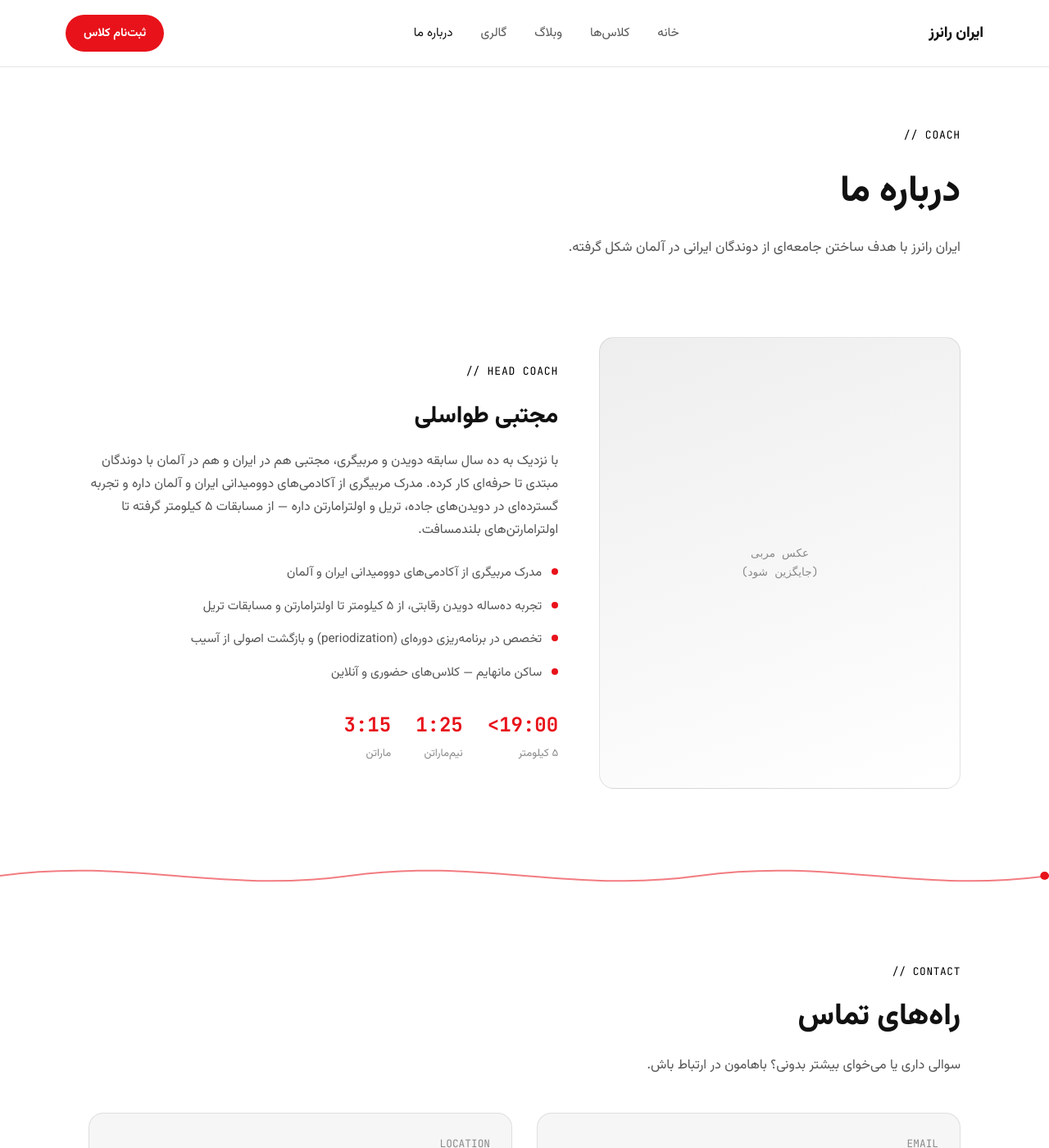
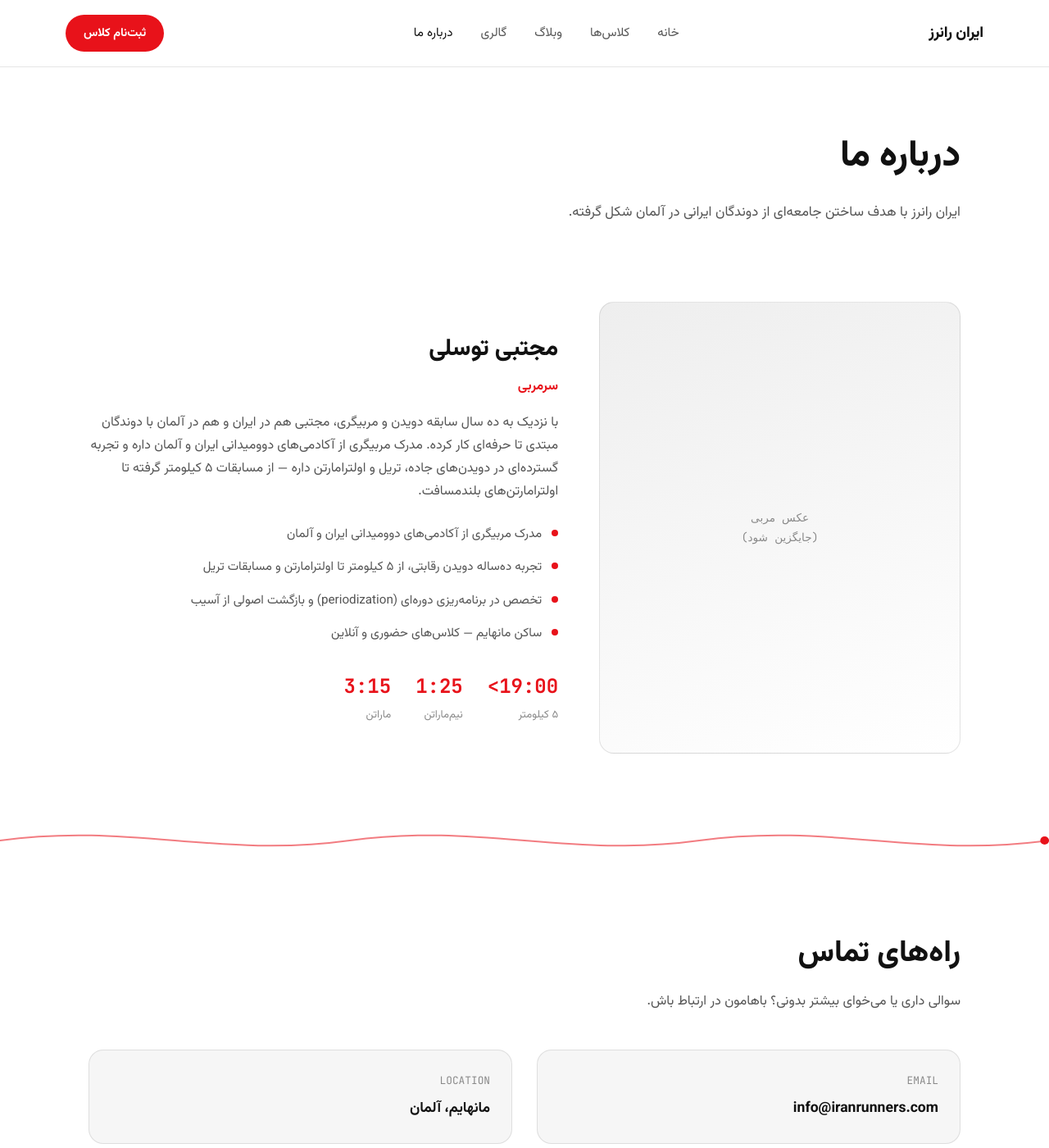
Before and after one commit to mojtabatavassolii-png/iranrunners-website, a Jekyll site: the page built from about.html, in a window 1280 px wide and 1400 px high. Shown: the whole window at 82% size. Built offline with Jekyll 4.4.1, drawn with Linux system fonts in a browser that asks for light colours.

Commit message:
Update about.html

```diff
--- a/about.html
+++ b/about.html
@@ -6,7 +6,6 @@
 ---
 <section class="page-hero">
   <div class="wrap">
-    <span class="eyebrow">// COACH</span>
     <h1>درباره ما</h1>
     <p>ایران رانرز با هدف ساختن جامعه‌ای از دوندگان ایرانی در آلمان شکل گرفته.</p>
   </div>
@@ -14,27 +13,38 @@
 
 <section class="about-section">
   <div class="wrap">
-    <div class="about-grid">
+    {% for coach in site.data.coaches %}
+    <div class="about-grid" {% unless forloop.first %}style="margin-top:60px;"{% endunless %}>
+      {% if coach.photo and coach.photo != "" %}
+      <div class="coach-photo" style="padding:0;overflow:hidden;">
+        <img src="{{ '/assets/coaches/' | append: coach.photo | relative_url }}" alt="{{ coach.name }}" style="width:100%;height:100%;object-fit:cover;">
+      </div>
+      {% else %}
       <div class="coach-photo">عکس مربی<br>(جایگزین شود)</div>
+      {% endif %}
       <div>
-        <span class="eyebrow">// HEAD COACH</span>
-        <h2 style="font-size:1.8rem;font-weight:800;margin:0 0 14px;">مجتبی طواسلی</h2>
-        <p style="color:var(--text-muted);">با نزدیک به ده سال سابقه دویدن و مربیگری، مجتبی هم در ایران و هم در آلمان با دوندگان مبتدی تا حرفه‌ای کار کرده. مدرک مربیگری از آکادمی‌های دوومیدانی ایران و آلمان داره و تجربه گسترده‌ای در دویدن‌های جاده، تریل و اولترامارتن داره — از مسابقات ۵ کیلومتر گرفته تا اولترامارتن‌های بلندمسافت.</p>
+        <h2 style="font-size:1.8rem;font-weight:800;margin:0 0 6px;">{{ coach.name }}</h2>
+        {% if coach.role %}<p style="color:var(--accent-sunrise);font-weight:700;margin:0 0 14px;">{{ coach.role }}</p>{% endif %}
+        <p style="color:var(--text-muted);">{{ coach.bio }}</p>
 
+        {% if coach.credentials %}
         <ul class="credential-list">
-          <li>مدرک مربیگری از آکادمی‌های دوومیدانی ایران و آلمان</li>
-          <li>تجربه ده‌ساله دویدن رقابتی، از ۵ کیلومتر تا اولترامارتن و مسابقات تریل</li>
-          <li>تخصص در برنامه‌ریزی دوره‌ای (periodization) و بازگشت اصولی از آسیب</li>
-          <li>ساکن مانهایم — کلاس‌های حضوری و آنلاین</li>
+          {% for item in coach.credentials %}
+          <li>{{ item }}</li>
+          {% endfor %}
         </ul>
+        {% endif %}
 
+        {% if coach.pr_5k or coach.pr_half or coach.pr_marathon %}
         <div class="pr-strip">
-          <div class="pr-item"><span class="num">&lt;19:00</span><span class="lbl">۵ کیلومتر</span></div>
-          <div class="pr-item"><span class="num">1:25</span><span class="lbl">نیم‌ماراتن</span></div>
-          <div class="pr-item"><span class="num">3:15</span><span class="lbl">ماراتن</span></div>
+          {% if coach.pr_5k %}<div class="pr-item"><span class="num">{{ coach.pr_5k }}</span><span class="lbl">۵ کیلومتر</span></div>{% endif %}
+          {% if coach.pr_half %}<div class="pr-item"><span class="num">{{ coach.pr_half }}</span><span class="lbl">نیم‌ماراتن</span></div>{% endif %}
+          {% if coach.pr_marathon %}<div class="pr-item"><span class="num">{{ coach.pr_marathon }}</span><span class="lbl">ماراتن</span></div>{% endif %}
         </div>
+        {% endif %}
       </div>
     </div>
+    {% endfor %}
   </div>
 </section>
 
@@ -46,7 +56,6 @@
 <section class="contact-section">
   <div class="wrap">
     <div class="section-head">
-      <span class="kicker">// CONTACT</span>
       <h2>راه‌های تماس</h2>
       <p>سوالی داری یا می‌خوای بیشتر بدونی؟ باهامون در ارتباط باش.</p>
     </div>
```
